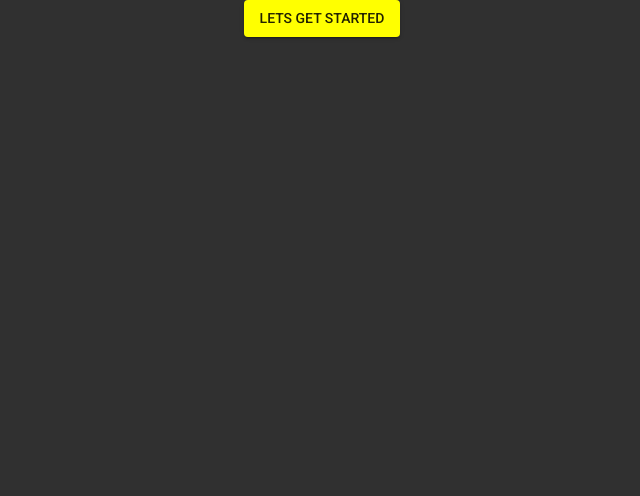
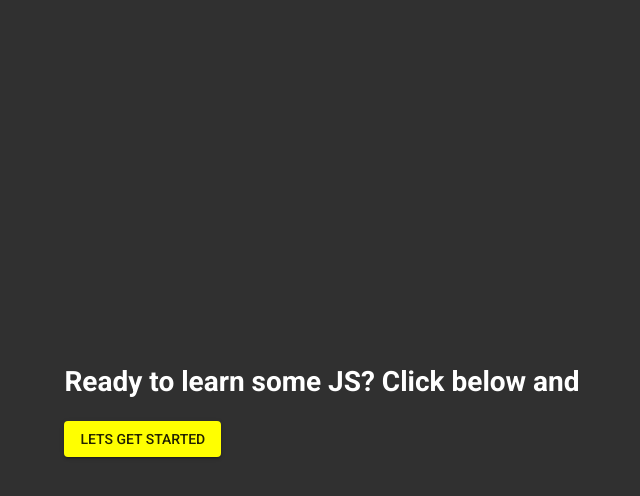
Before and after one commit to hector4213/mintbean-jsbootcamplite, a React (Create React App) app: page / in a window 1280 px wide. Shown: the top 496 px of the page, without its empty margins (318-958 px from the left). Built offline with nearby package versions, Linux system fonts and the light colour scheme.

Commit message:
implement routes

```diff
--- a/src/App.jsx
+++ b/src/App.jsx
@@ -1,25 +1,66 @@
 import './App.css'
 import { useState } from 'react'
 import StartButton from './components/StartButton'
+import Box from '@material-ui/core/Box'
+import Layout from './components/Layout'
 import HomePage from './HomePage'
-import Container from '@material-ui/core/Container'
+import VariableLesson from './lessons/VariableLesson'
+import FunctionsLesson from './lessons/FunctionsLesson'
+import ArraysLesson from './lessons/ArraysLesson'
+import { makeStyles } from '@material-ui/core/styles'
+import { BrowserRouter as Router, Switch, Route } from 'react-router-dom'
+
+const useStyles = makeStyles((theme) => ({
+	root: {
+		width: '100vw',
+	},
+	start: {
+		display: 'flex',
+		alignItems: 'center',
+		justifyContent: 'center',
+		height: '100vh',
+	},
+}))
 
 const App = () => {
-	const [start, setStart] = useState(null)
+	const classes = useStyles()
+	const [started, setStarted] = useState(false)
 
 	const startApp = () => {
-		setStart(true)
+		setStarted(true)
 	}
-
-	if (start) {
-		return <HomePage />
+	//drawers will be the links that change the page in layout
+	if (started) {
+		return (
+			<Router>
+				<div className={classes.root}>
+					<Switch>
+						<Layout>
+							<Route exact path='/'>
+								<HomePage />
+							</Route>
+							<Route path='/variables'>
+								<VariableLesson />
+							</Route>
+							<Route path='/functions'>
+								<FunctionsLesson />
+							</Route>
+							<Route path='/Arrays'>
+								<ArraysLesson />
+							</Route>
+						</Layout>
+					</Switch>
+				</div>
+			</Router>
+		)
 	}
 
 	return (
-		<div className='App'>
-			<Container>
+		<div className={classes.start}>
+			<Box>
+				<h1>Ready to learn some JS? Click below and</h1>
 				<StartButton text={'Lets get started'} onClick={startApp} />
-			</Container>
+			</Box>
 		</div>
 	)
 }
```
